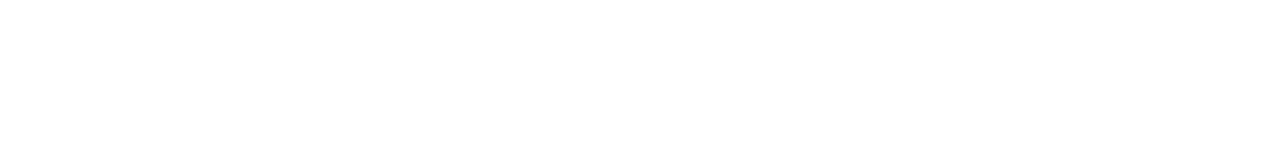
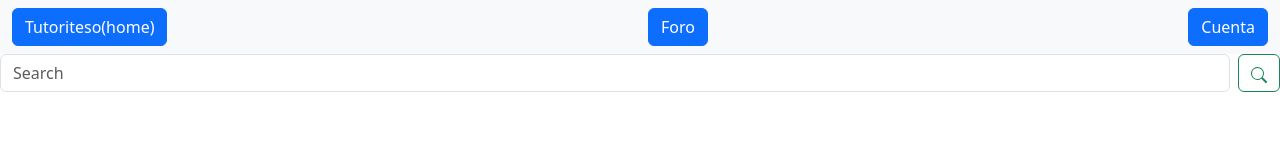
Before and after one commit to DRomothewriter/Tutoriteso, a plain HTML site: page vistas/index.html in a window 1280 px wide. Drawn offline with nearby package versions, Linux system fonts and the light colour scheme.

Commit message:
Bosquejo de Navbar

```diff
--- a/vistas/index.html
+++ b/vistas/index.html
@@ -3,9 +3,40 @@
 <head>
     <meta charset="UTF-8">
     <meta name="viewport" content="width=device-width, initial-scale=1.0">
-    <title>Document</title>
+    <link href="public/css/bootstrap.min.css" rel="stylesheet" />
+    <link href="https://cdn.jsdelivr.net/npm/bootstrap@5.3.3/dist/css/bootstrap.min.css" rel="stylesheet" integrity="sha384-QWTKZyjpPEjISv5WaRU9OFeRpok6YctnYmDr5pNlyT2bRjXh0JMhjY6hW+ALEwIH" crossorigin="anonymous">
+    <script src="https://cdn.jsdelivr.net/npm/bootstrap@5.3.3/dist/js/bootstrap.bundle.min.js" integrity="sha384-YvpcrYf0tY3lHB60NNkmXc5s9fDVZLESaAA55NDzOxhy9GkcIdslK1eN7N6jIeHz" crossorigin="anonymous"></script>
+
+
+    <title>Tutoriteso</title>
 </head>
 <body>
+    <nav class="navbar navbar-expand-lg bg-body-tertiary">
+        <div class="container-fluid">
+        <button class="btn btn-primary" onclick="window.location.href='otra_pagina.html'">Tutoriteso(home)</button>
+        <button class="btn btn-primary" onclick="window.location.href='otra_pagina.html'">Foro</button>
 
+
+        <button class="btn btn-primary" onclick="window.location.href='otra_pagina.html'">Cuenta</button>
+
+       </div>
+
+
+
+    </nav>
+    <section>
+        <div class="searchVar">
+        <form class="d-flex" role="search">
+            <input class="form-control me-2" type="search" placeholder="Search" aria-label="Search">
+            <button class="btn btn-outline-success" type="submit"><i class="bi bi-search"><svg xmlns="http://www.w3.org/2000/svg" width="16" height="16" fill="currentColor" class="bi bi-search" viewBox="0 0 16 16">
+              <path d="M11.742 10.344a6.5 6.5 0 1 0-1.397 1.398h-.001q.044.06.098.115l3.85 3.85a1 1 0 0 0 1.415-1.414l-3.85-3.85a1 1 0 0 0-.115-.1zM12 6.5a5.5 5.5 0 1 1-11 0 5.5 5.5 0 0 1 11 0"/>
+            </svg></i></button>
+          </form>
+        </div>
+    </section>
+
+
+
+    <script src="https://cdn.jsdelivr.net/npm/bootstrap@5.3.3/dist/js/bootstrap.bundle.min.js" integrity="sha384-YvpcrYf0tY3lHB60NNkmXc5s9fDVZLESaAA55NDzOxhy9GkcIdslK1eN7N6jIeHz" crossorigin="anonymous"></script>
 </body>
 </html>
```
